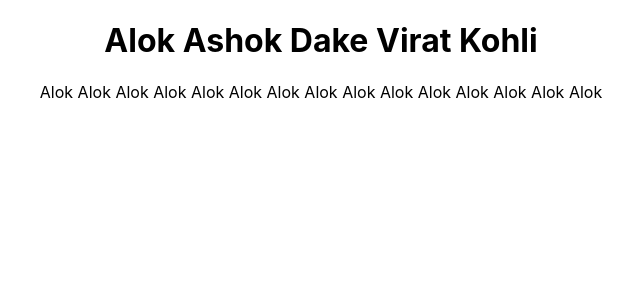
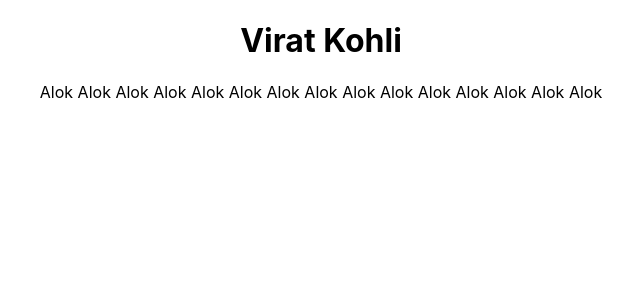
Before and after one commit to alokdake/Jenkins_React_App, a React (Create React App) app: page / in a window 1280 px wide. Shown: the top 300 px of the page, without its empty margins (319-959 px from the left). Built offline with nearby package versions, Linux system fonts and the light colour scheme.

Commit message:
3rd commit

```diff
--- a/src/App.js
+++ b/src/App.js
@@ -4,7 +4,7 @@
 function App() {
   return (
     <div className="App">
-      <h1>Alok Ashok Dake Virat Kohli</h1>
+      <h1>Virat Kohli</h1>
       <div>Alok Alok Alok Alok Alok Alok Alok Alok Alok Alok Alok Alok Alok Alok Alok </div>
     </div>
   );
```
